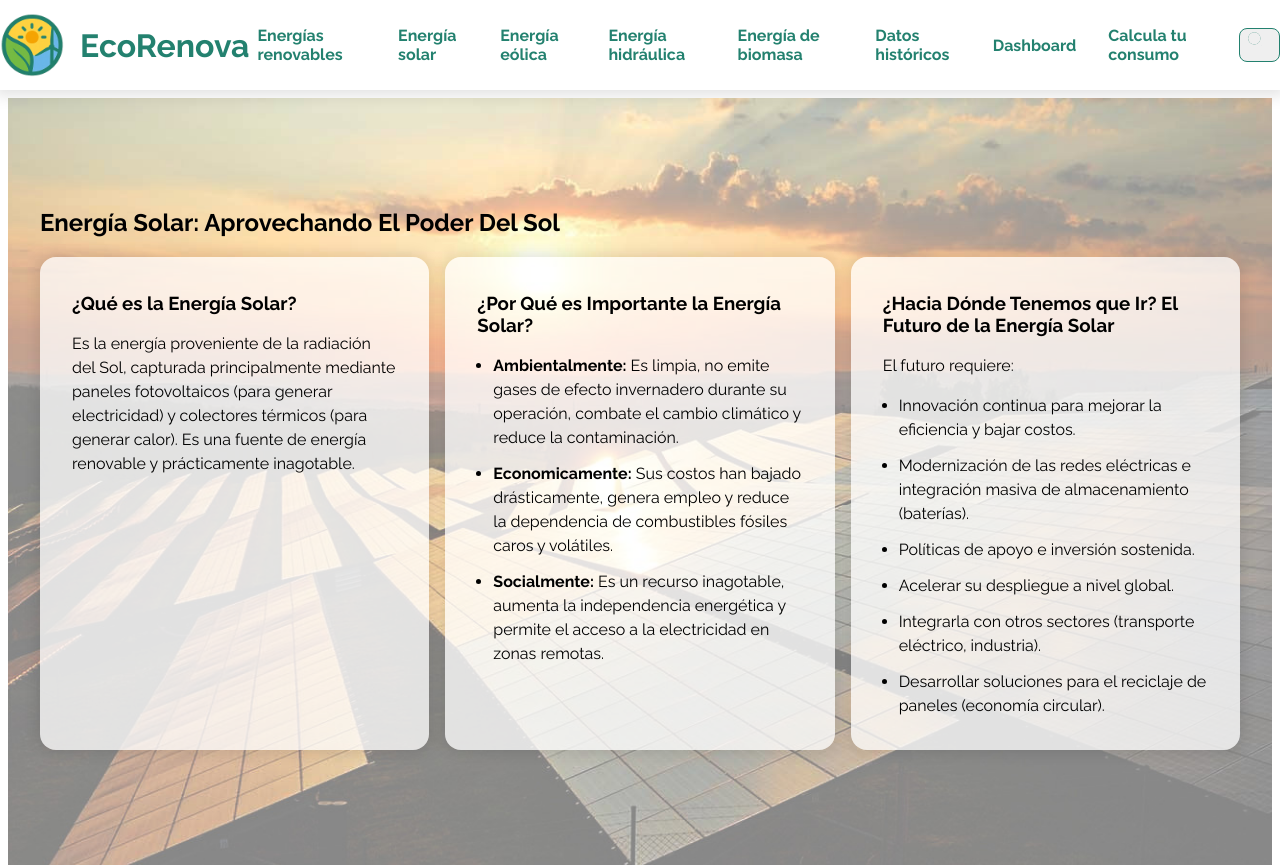
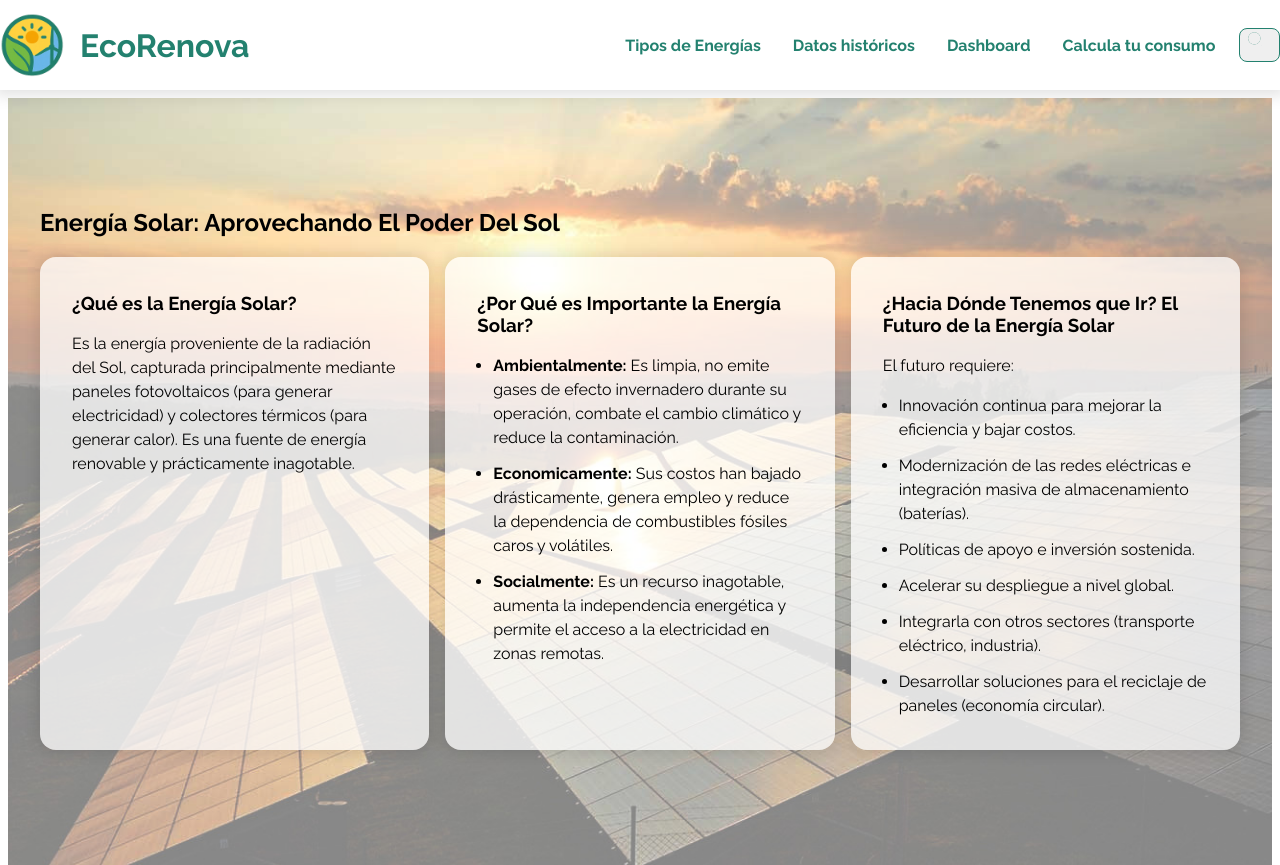
Before and after one commit to Aisengar/Energias_-renovables-, a Flask app: page / in a window 1280 px wide. Shown: the top 865 px of the page. Run offline with Flask 3, Linux system fonts and the light colour scheme.

Commit message:
se agruparon las opciones de energías en un boton desplegable

```diff
--- a/src/static/css/estilos.css
+++ b/src/static/css/estilos.css
@@ -135,9 +135,54 @@ a {
     transition: all 0.3s ease-in-out;
 }
 
+.opcion-desplegable {
+    display: flex;
+    justify-content: space-between;
+    align-items: center;
+    position: relative;
+    border: none;
+    background-color: transparent;
+}
+
+.contenedor-desplegable {
+    display: none;
+    position: absolute;
+    left: 50%;
+    top: 0;
+    z-index: 1000;
+    transform: translateX(-50%);
+    background-color: #fff;
+    width: 200px;
+    box-shadow: 1px 1px 10px 5px rgba(0, 0, 0, 0.12);
+    border-radius: 10px;
+}
+
+.opcion-desplegable .title {
+    color: var(--color-texto-header);
+    font-size: 1rem;
+    font-weight: bold;
+    padding: 0.25rem 0.5rem;
+}
+
+.contenedor-desplegable .link {
+    display: block;
+    text-align: center;
+    padding: 0.5rem 1rem;
+    color: var(--color-texto-header);
+}
+
+.contenedor-desplegable .link:hover {
+    background-color: var(--color-texto-header);
+    color: #fff;
+}
+
 .header-menu-link:hover {
     background-color: var(--color-texto-header);
     color: var(--color-texto-header-hover);
+}
+
+.opcion-desplegable:hover .contenedor-desplegable {
+    display: block;
 }
 
 .header-menu-link.activo {
--- a/src/templates/index.html
+++ b/src/templates/index.html
@@ -27,11 +27,16 @@
                     <div class="header-menu-logo-responsive">
                         <img src="static/images/EcoRenova_Logo.png" alt="EcoRenova-logo-responsive">
                     </div>
-                    <a class="header-menu-link" href="#tipos-energias">Energías renovables</a>
-                    <a class="header-menu-link" href="#energia-solar">Energía solar</a>
-                    <a class="header-menu-link" href="#energia-eolica">Energía eólica</a>
-                    <a class="header-menu-link" href="#energia-hidraulica">Energía hidráulica</a>
-                    <a class="header-menu-link" href="#energia-biomasa">Energía de biomasa</a>
+                    <div class="opcion-desplegable">
+                        <span class="title">Tipos de Energías</span>
+                        <div class="contenedor-desplegable">
+                            <a class="link" href="#energia-solar">Energía solar</a>
+                            <a class="link" href="#energia-eolica">Energía eólica</a>
+                            <a class="link" href="#energia-hidraulica">Energía hidráulica</a>
+                            <a class="link" href="#energia-biomasa">Energía de biomasa</a>
+                        </div>
+                    </div>
+
                     <a class="header-menu-link" href="#historico-datos">Datos históricos</a>
                     <a class="header-menu-link" href="#dashboard">Dashboard</a>
                     <a class="header-menu-link" href="#calcular-consumo">Calcula tu consumo</a>
```
